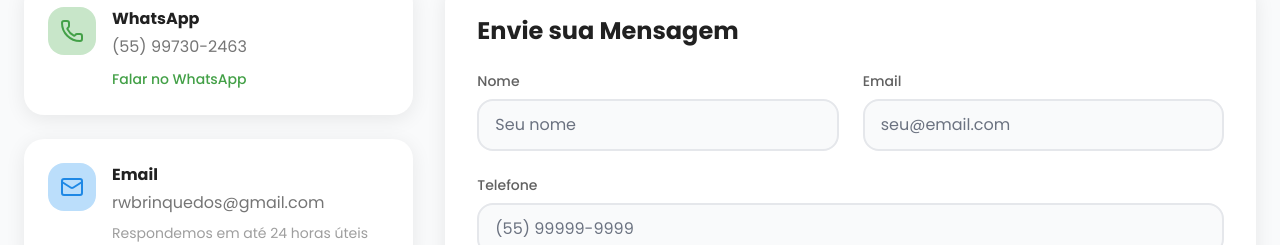
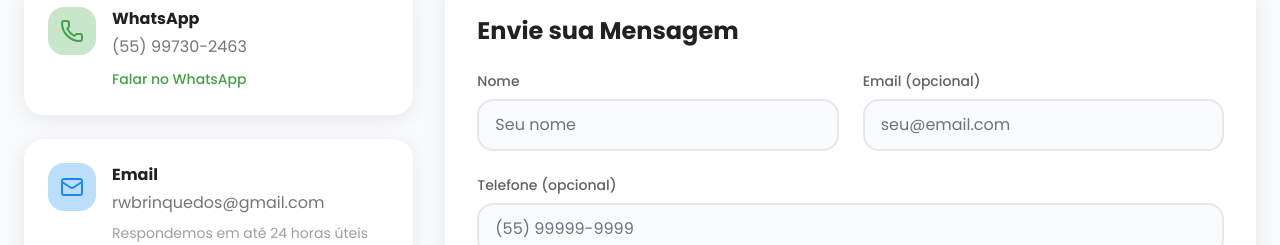
Before and after one commit to rafaelvoigtnc-design/rw, a Next.js app: page /contato in a window 1280 px wide. Shown: the part 393-638 px from the top of the page. Built offline with nearby package versions, Linux system fonts and the light colour scheme; no server answers.

Commit message:
Configurado formulario de contato para enviar dados para WhatsApp - Ao clicar em enviar, abre o WhatsApp automaticamente com todos os dados do formulario (nome, email opcional, telefone opcional, mensagem) - Email e telefone agora sao marcados como opcionais

```diff
--- a/src/app/contato/page.tsx
+++ b/src/app/contato/page.tsx
@@ -19,12 +19,25 @@ export default function Contato() {
     e.preventDefault();
     setEnviando(true);
 
-    // Simular envio
-    setTimeout(() => {
-      setEnviando(false);
-      setEnviado(true);
-      setFormData({ nome: '', email: '', telefone: '', mensagem: '' });
-    }, 1500);
+    // Montar mensagem para WhatsApp
+    const mensagemWhatsApp = `*Nova mensagem do site RW Brinquedos*%0A%0A` +
+      `*Nome:* ${formData.nome}%0A` +
+      (formData.email ? `*Email:* ${formData.email}%0A` : '') +
+      (formData.telefone ? `*Telefone:* ${formData.telefone}%0A` : '') +
+      `%0A*Mensagem:*%0A${formData.mensagem}`;
+
+    // Telefone do WhatsApp (já está no site)
+    const telefoneWhatsApp = '5555997302463';
+
+    // Abrir WhatsApp com a mensagem
+    const whatsappUrl = `https://wa.me/${telefoneWhatsApp}?text=${encodeURIComponent(mensagemWhatsApp)}`;
+
+    // Abrir em nova aba
+    window.open(whatsappUrl, '_blank');
+
+    setEnviando(false);
+    setEnviado(true);
+    setFormData({ nome: '', email: '', telefone: '', mensagem: '' });
   };
 
   return (
@@ -151,13 +164,12 @@ export default function Contato() {
 
                     <div>
                       <label className="block text-sm font-medium text-secondary-gray-700 mb-2">
-                        Email
+                        Email (opcional)
                       </label>
                       <input
                         type="email"
                         value={formData.email}
                         onChange={(e) => setFormData({ ...formData, email: e.target.value })}
-                        required
                         className="w-full px-4 py-3 border-2 border-gray-200 rounded-xl focus:outline-none focus:ring-2 focus:ring-primary-blue-500 focus:border-primary-blue-500 bg-gray-50 text-gray-900"
                         placeholder="seu@email.com"
                       />
@@ -166,7 +178,7 @@ export default function Contato() {
 
                   <div>
                     <label className="block text-sm font-medium text-secondary-gray-700 mb-2">
-                      Telefone
+                      Telefone (opcional)
                     </label>
                     <input
                       type="tel"
```
